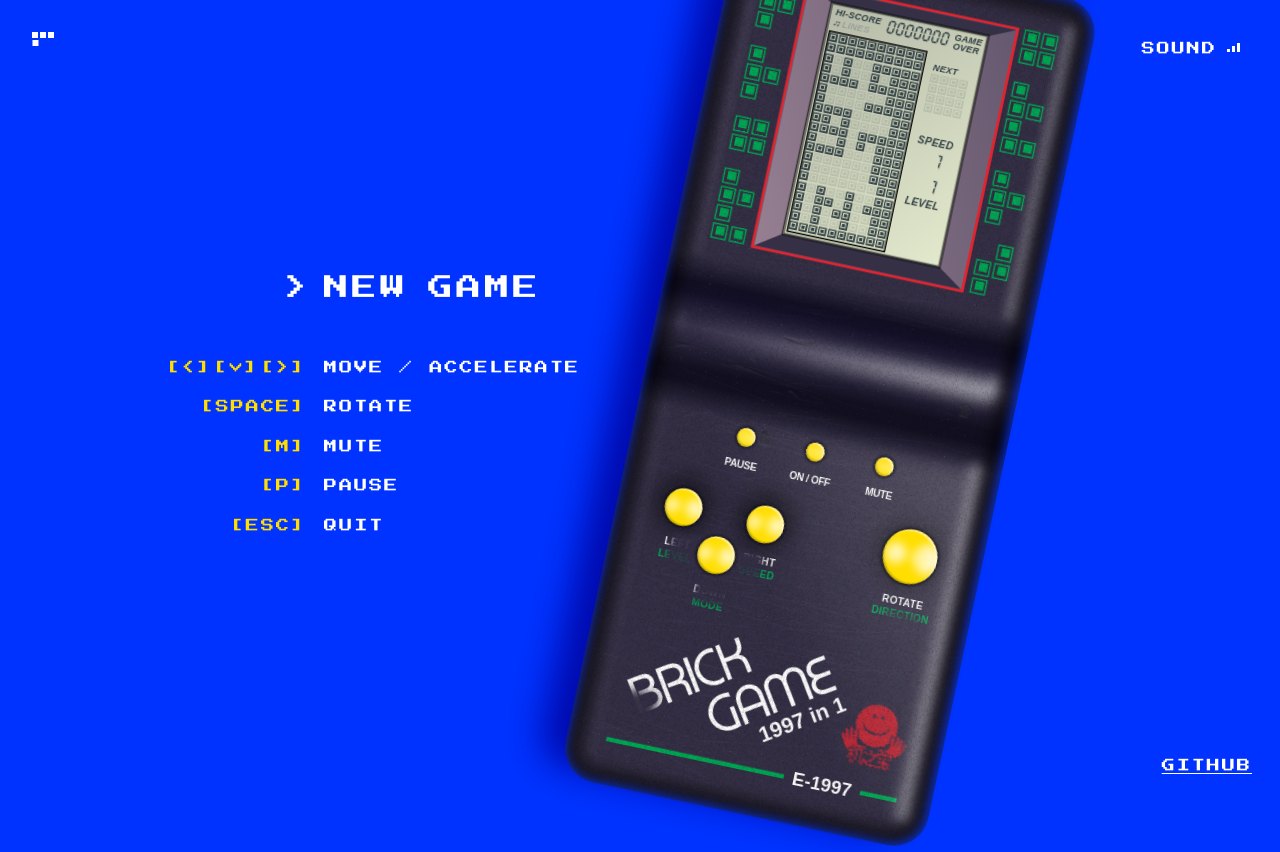
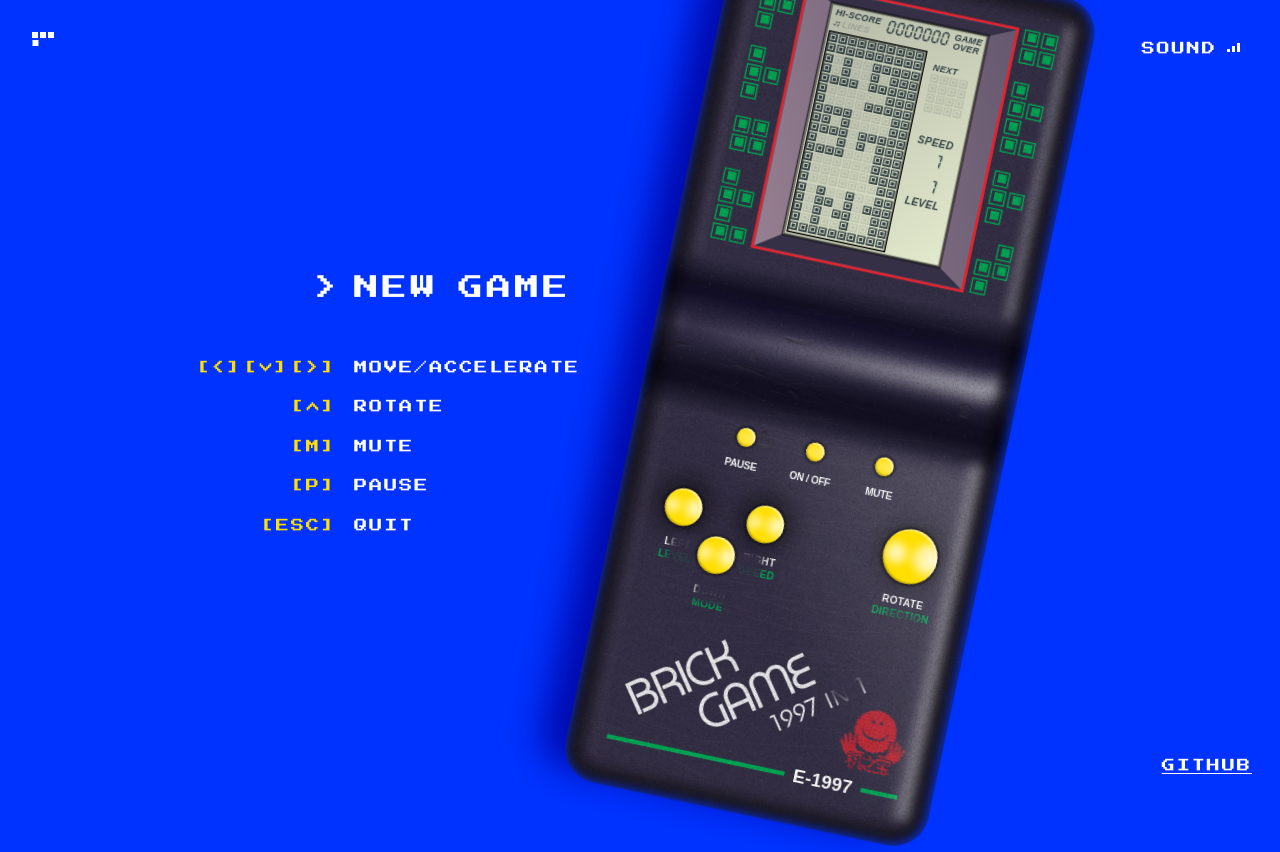
Before and after one commit to egorvinogradov/js-tetris, a plain HTML site: page index.html in a window 1280 px wide. Drawn offline with Linux system fonts and the light colour scheme.

Commit message:
Score system; cosmetic fixes

```diff
--- a/index.html
+++ b/index.html
@@ -37,10 +37,12 @@
         <kbd><span class="menu-keyboard-rotate-clockwise">&gt;</span></kbd>
         <kbd>&gt;</kbd>
       </td>
-      <td>Move <span class="menu-keyboard-extra">/ Accelerate</span></td>
+      <td>Move<span class="menu-keyboard-extra">/Accelerate</span></td>
     </tr>
     <tr>
-      <td class="menu-keyboard-keys"><kbd>Space</kbd></td>
+      <td class="menu-keyboard-keys">
+        <kbd><span class="menu-keyboard-rotate-clockwise">&lt;</span></kbd>
+      </td>
       <td>Rotate</td>
     </tr>
     <tr>
@@ -143,7 +145,9 @@
       <div class="brand-logo-name">
         <span class="brand-logo-name--b">B</span>ri<span class="brand-logo-name--c">c</span>k Game
       </div>
-      <div class="brand-logo-caption">1997 in 1</div>
+      <div class="brand-logo-caption">
+        1997 <span class="brand-logo-caption--in">in</span> 1
+      </div>
     </div>
 
     <div class="brand-image">
--- a/src/assets/tetris.css
+++ b/src/assets/tetris.css
@@ -151,7 +151,7 @@
   top: 20px;
   width: 12px;
   height: 10px;
-  opacity: .3;
+  opacity: 0.3;
 }
 
 .cracks i:nth-child(5):after {
@@ -172,7 +172,7 @@
   top: 68px;
   width: 16px;
   height: 10px;
-  opacity: .3;
+  opacity: 0.3;
 }
 
 .cracks i:nth-child(7):after {
@@ -245,8 +245,8 @@
 }
 
 .scuffs i:nth-child(8) {
-  top: 172px;
-  left: 0;
+  top: 128px;
+  left: 137px;
   width: 22px;
   height: 22px;
   filter: blur(3px);
@@ -324,7 +324,7 @@
   position: relative;
   top: -1px;
   pointer-events: none;
-  opacity: .12;
+  opacity: 0.12;
 }
 
 .screen-caption,
@@ -334,7 +334,7 @@
   letter-spacing: 0;
   text-shadow: 0.05em 0.09em 0.03em rgba(0,0,0,0.1);
   color: var(--tetris-color-screen-filled);
-  opacity: .85;
+  opacity: 0.85;
 }
 
 .screen-caption {
@@ -597,16 +597,16 @@
 
 .brand-logo {
   position: absolute;
-  left: 26px;
-  bottom: 15px;
-  transform: rotate(-33deg);
+  left: 49px;
+  bottom: 19px;
+  transform: rotate(-36deg);
   width: min-content;
+  opacity: 0.9;
 }
 
 .brand-logo-name {
-  font: 38px/33px var(--tetris-font-family-brand);
+  font: 35px/30px var(--tetris-font-family-brand);
   letter-spacing: -0.04em;
-  margin-left: 30px;
 }
 
 .brand-logo-name:first-line {
@@ -623,22 +623,27 @@
 
 .brand-logo-name:before {
   content: '';
-  margin-left: -45px;
+  margin-left: -40px;
 }
 
 .brand-logo-caption {
-  font: bold 15px/15px var(--tetris-font-family-text);
-  letter-spacing: 0;
+  font: normal 18px/18px var(--tetris-font-family-brand);
+  letter-spacing: 0.03em;
   text-align: right;
-  margin: 1px -1px 0 0;
-  text-transform: none;
+  margin: 2px -32px 0 0;
+  word-spacing: -0.05em;
+}
+
+.brand-logo-caption--in {
+  font-family: var(--tetris-font-family-text);
+  font-size: 16px;
 }
 
 .brand-image {
   position: absolute;
-  bottom: 34px;
+  bottom: 30px;
   right: 8px;
-  opacity: .8;
+  opacity: 0.8;
   transform: scale(0.9);
 }
 
@@ -723,26 +728,26 @@
 .brand-model {
   position: absolute;
   left: 132px;
-  bottom: -4px;
+  bottom: -2px;
   font: bold 13px/13px var(--tetris-font-family-text);
   letter-spacing: 0;
 }
 
-.brand-stripe-1 {
+.brand-stripe-1,
+.brand-stripe-2 {
   position: absolute;
-  bottom: 1px;
-  width: 126px;
+  bottom: 3px;
   height: 3px;
   background: var(--tetris-color-paint-green);
 }
 
+.brand-stripe-1 {
+  width: 126px;
+}
+
 .brand-stripe-2 {
-  position: absolute;
   right: 0;
-  bottom: 1px;
   width: 26px;
-  height: 3px;
-  background: var(--tetris-color-paint-green);
 }
 
 
--- a/src/landing.js
+++ b/src/landing.js
@@ -1,5 +1,11 @@
 import { Tetris, TETRIS_EVENTS } from './tetris.js';
-import { addBodyClass, applySVGFilter, random, removeBodyClass, setCSSVariable } from './utils.js';
+import {
+  addBodyClass,
+  removeBodyClass,
+  applySVGFilter,
+  setCSSVariable,
+  random,
+} from './utils.js';
 
 export class BrickGameLanding {
 
@@ -25,6 +31,14 @@
     this.animateLogo();
     this.scaleTetris();
 
+    applySVGFilter(document.querySelector('.noise'), [
+      { type: 'turbulence', baseFrequency: 0.7 }
+    ]);
+    applySVGFilter(document.querySelector('.brand-image'), [
+      { type: 'composite', operator: 'in', result: 'composite', inSource: true, in2Source: true },
+      { type: 'turbulence', baseFrequency: 3, result: 'turbulence' },
+      { type: 'displacementMap', scale: 1, in: 'composite', in2: 'turbulence' },
+    ]);
     this.renderScratches(document.querySelector('.scratches--curve'), 30);
     this.renderScratches(document.querySelector('.scratches--bottom'), 100);
 
@@ -40,22 +54,6 @@
       nextFigureScreenContainer: document.querySelector(this.TETRIS_NEXT_FIGURE_SCREEN_SELECTOR),
     });
 
-    addBodyClass(this.CLASSNAME_INITIALIZED);
-    document.querySelector('.menu-play').addEventListener('click', this.tetris.launchNewGame);
-    document.querySelector('.options-paused').addEventListener('click', this.tetris.pauseOrResumeGame);
-
-    applySVGFilter(document.querySelector('.noise'), [
-      { type: 'turbulence', baseFrequency: 0.7, result: 'noise' }
-    ]);
-    applySVGFilter(document.querySelector('.brand-image'), [
-      { type: 'composite', inSource: true, in2Source: true, operator: 'in', result: 'composite' },
-      { type: 'turbulence', baseFrequency: 3, result: 'turbulence' },
-      { type: 'displacementMap', in: 'composite', in2: 'turbulence', scale: 1 },
-    ]);
-    this.initializeTetrisEvents();
-  };
-
-  initializeTetrisEvents = () => {
     this.tetris.on(TETRIS_EVENTS.NEW_GAME, () => {
       addBodyClass(this.CLASSNAME_ONGOING_GAME);
       requestAnimationFrame(this.scaleTetris);
@@ -78,6 +76,10 @@
     this.tetris.on(TETRIS_EVENTS.FAIL, () => {
       console.error('__ GAME OVER'); // TODO: fix
     });
+
+    addBodyClass(this.CLASSNAME_INITIALIZED);
+    document.querySelector('.menu-play').addEventListener('click', this.tetris.launchNewGame);
+    document.querySelector('.options-paused').addEventListener('click', this.tetris.pauseOrResumeGame);
   };
 
   scaleTetris = () => {
--- a/src/matrix.js
+++ b/src/matrix.js
@@ -168,7 +168,7 @@
   launchScreenSaver = async () => {
     const emptyCanvas = this.createCanvas(0);
     const screensaverCanvas = deepCloneArray(this.SCREENSAVER_CANVAS);
-    const spiralRepaintFunctions = {
+    const repaintFunctions = {
       fade: (canvas, rowIndex, columnIndex) => {
         canvas[rowIndex][columnIndex] = 1;
         return canvas;
@@ -183,10 +183,8 @@
 
     await this.renderScreensaverFrame(screensaverCanvas, this.SCREENSAVER_STEP_DELAY);
     await this.renderScreensaverFrame(screensaverCanvas, this.SCREENSAVER_LOAD_DELAY);
-
-    await this.screensaverSpiralTraverse(screensaverCanvas, spiralRepaintFunctions.fade);
-    await this.screensaverSpiralTraverse(screensaverCanvas, spiralRepaintFunctions.screenSaver);
-
+    await this.screensaverSpiralTraverse(screensaverCanvas, repaintFunctions.fade);
+    await this.screensaverSpiralTraverse(screensaverCanvas, repaintFunctions.screenSaver);
     await this.renderScreensaverFrame(emptyCanvas, this.SCREENSAVER_STEP_DELAY);
     await this.renderScreensaverFrame(screensaverCanvas, this.SCREENSAVER_STEP_DELAY);
     await this.renderScreensaverFrame(emptyCanvas, this.SCREENSAVER_STEP_DELAY);
--- a/src/tetris.js
+++ b/src/tetris.js
@@ -22,6 +22,10 @@
   KEYDOWN_Y_SPEED_UP_DELAY = 80;
 
   NEW_GAME_DELAY = 600;
+
+  level = 1;
+  score = 0;
+  rowsCleared = 0;
 
   events = {};
   isOngoingGame = false;
@@ -132,7 +136,6 @@
         'Enter': () => this.launchNewGame(),
         'KeyP': () => this.pauseOrResumeGame(),
         'Escape': () => this.quitGame(),
-        'Space': () => this.rotateCurrentFigure(),
         'ArrowUp': () => this.rotateCurrentFigure(),
       };
       const action = actions[key];
@@ -282,12 +285,14 @@
   };
 
   stackCurrentFigureOntoCanvas = () => {
-    console.log('Figure has been stacked', this.currentFigure);
     clearInterval(this.descendInterval);
 
     this.gameScreen.stackFigureOntoCanvas(this.currentFigure);
+    this.changeScore({ type: 'stackFigure' });
+
     this.gameScreen.clearFilledRows(numberOfRows => {
       if (numberOfRows) {
+        this.changeScore({ type: 'rowCleared', numberOfRows });
         this.sound.rowCleared();
       }
     });
@@ -307,6 +312,28 @@
     this.sound.figureRotated();
   };
 
+  changeScore = (data) => {
+    const { type, numberOfRows } = data;
+    if (type === 'stackFigure') {
+      this.score += 10 * this.level;
+    }
+    if (type === 'rowCleared') {
+      const basePoints = numberOfRows === 1
+        ? 50
+        : numberOfRows === 2
+          ? 100
+          : numberOfRows === 3
+            ? 300
+            : 1200;
+      this.score += basePoints * this.level;
+      this.rowsCleared += numberOfRows;
+      this.level = Math.floor(this.rowsCleared / 10) + 1;
+    }
+    const displayedScore = Math.max(this.score, 9999999).toString().padStart(7, '0');
+    document.querySelector('.screen-counter--score').innerText = displayedScore;
+    document.querySelector('.screen-counter--level').innerText = this.level;
+  };
+
   onGameFailed = () => {
     this.sound.gameOver();
     this.triggerEvent(TETRIS_EVENTS.FAIL);
```
